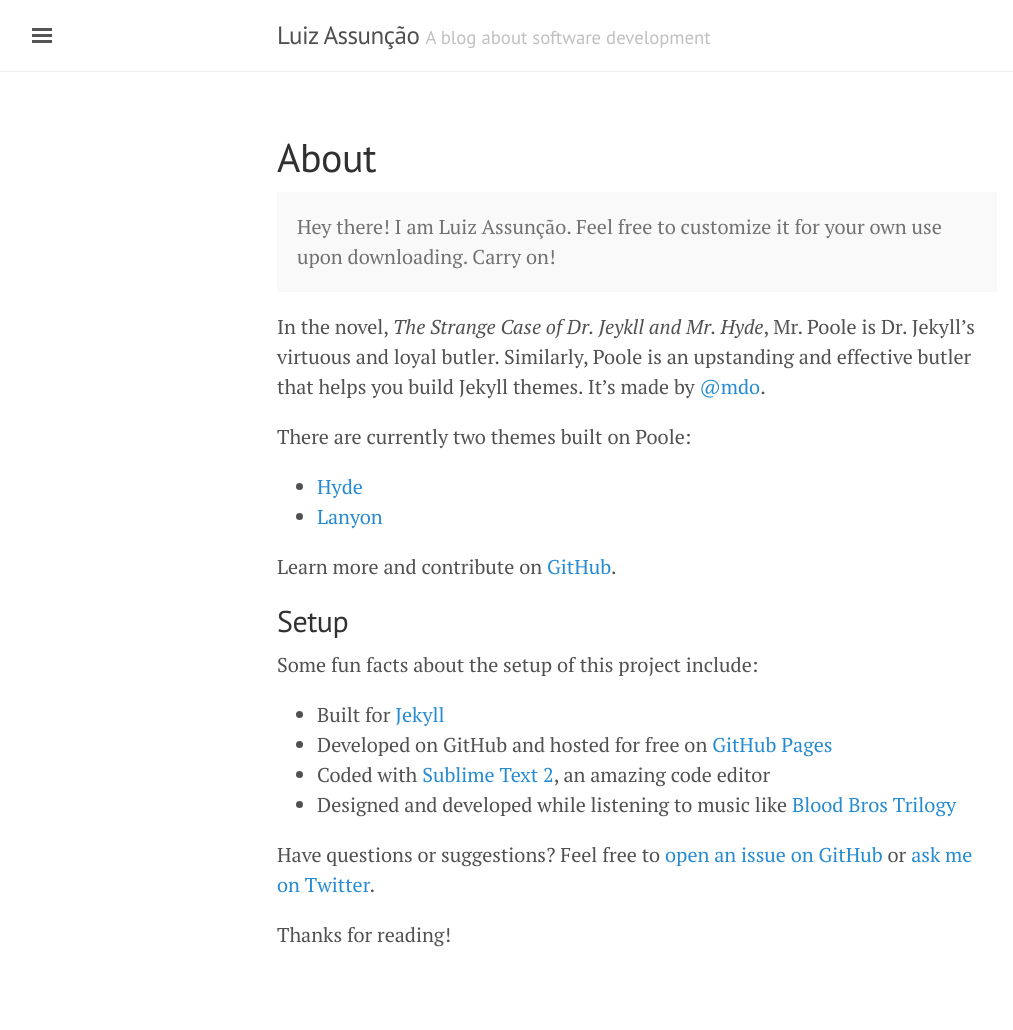
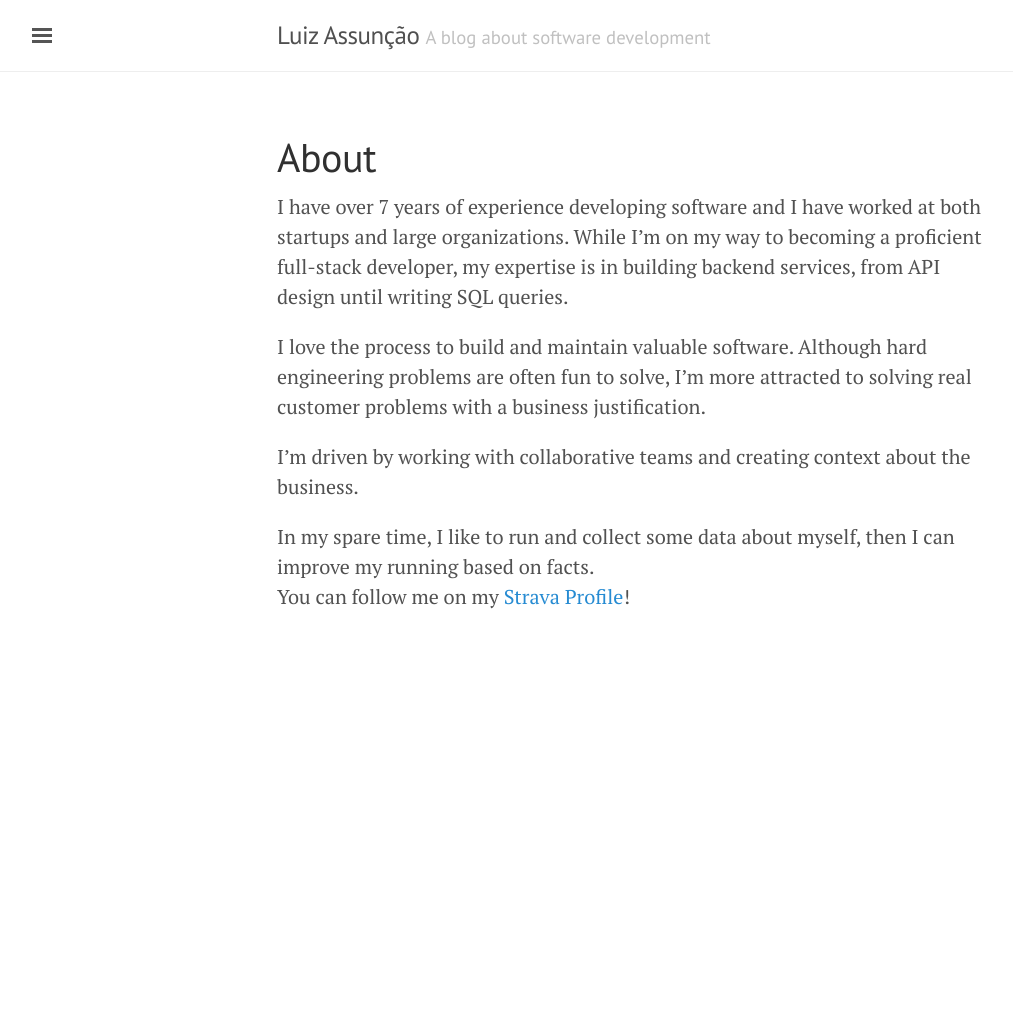
Before and after one commit to LuizHAssuncao/personal-website, a Jekyll site: the page built from about.md, in a window 1280 px wide. Shown: the whole page, without its empty margins (3-1016 px from the left). Built offline with Jekyll 4.4.1, drawn with Linux system fonts in a browser that asks for light colours; after the commit the page ends 900 px from its top, so only the background shows below that.

Commit message:
creating about page

```diff
--- a/about.md
+++ b/about.md
@@ -3,28 +3,13 @@ layout: page
 title: About
 ---
 
-<p class="message">
-  Hey there! I am Luiz Assunção. Feel free to customize it for your own use upon downloading. Carry on!
-</p>
+I have over 7 years of experience developing software and I have worked at both startups and large organizations. While I’m on my way to becoming a proficient full-stack developer, my expertise is in building backend services, from API design until writing SQL queries.
 
-In the novel, *The Strange Case of Dr. Jeykll and Mr. Hyde*, Mr. Poole is Dr. Jekyll's virtuous and loyal butler. Similarly, Poole is an upstanding and effective butler that helps you build Jekyll themes. It's made by [@mdo](https://twitter.com/mdo).
+I love the process to build and maintain valuable software. Although hard engineering problems are often fun to solve, I’m more attracted to solving real customer problems with a business justification.
 
-There are currently two themes built on Poole:
+I’m driven by working with collaborative teams and creating context about the business.
 
-* [Hyde](http://hyde.getpoole.com)
-* [Lanyon](http://lanyon.getpoole.com)
-
-Learn more and contribute on [GitHub](https://github.com/poole).
-
-## Setup
-
-Some fun facts about the setup of this project include:
-
-* Built for [Jekyll](http://jekyllrb.com)
-* Developed on GitHub and hosted for free on [GitHub Pages](https://pages.github.com)
-* Coded with [Sublime Text 2](http://sublimetext.com), an amazing code editor
-* Designed and developed while listening to music like [Blood Bros Trilogy](https://soundcloud.com/maddecent/sets/blood-bros-series)
-
-Have questions or suggestions? Feel free to [open an issue on GitHub](https://github.com/poole/issues/new) or [ask me on Twitter](https://twitter.com/mdo).
-
-Thanks for reading!
+In my spare time, I like to run and collect some data about myself, then I can
+improve my running based on facts.
+You can follow me on my <a href="https://www.strava.com/athletes/luizhassuncao" target="_blank">Strava
+Profile</a>!
```
